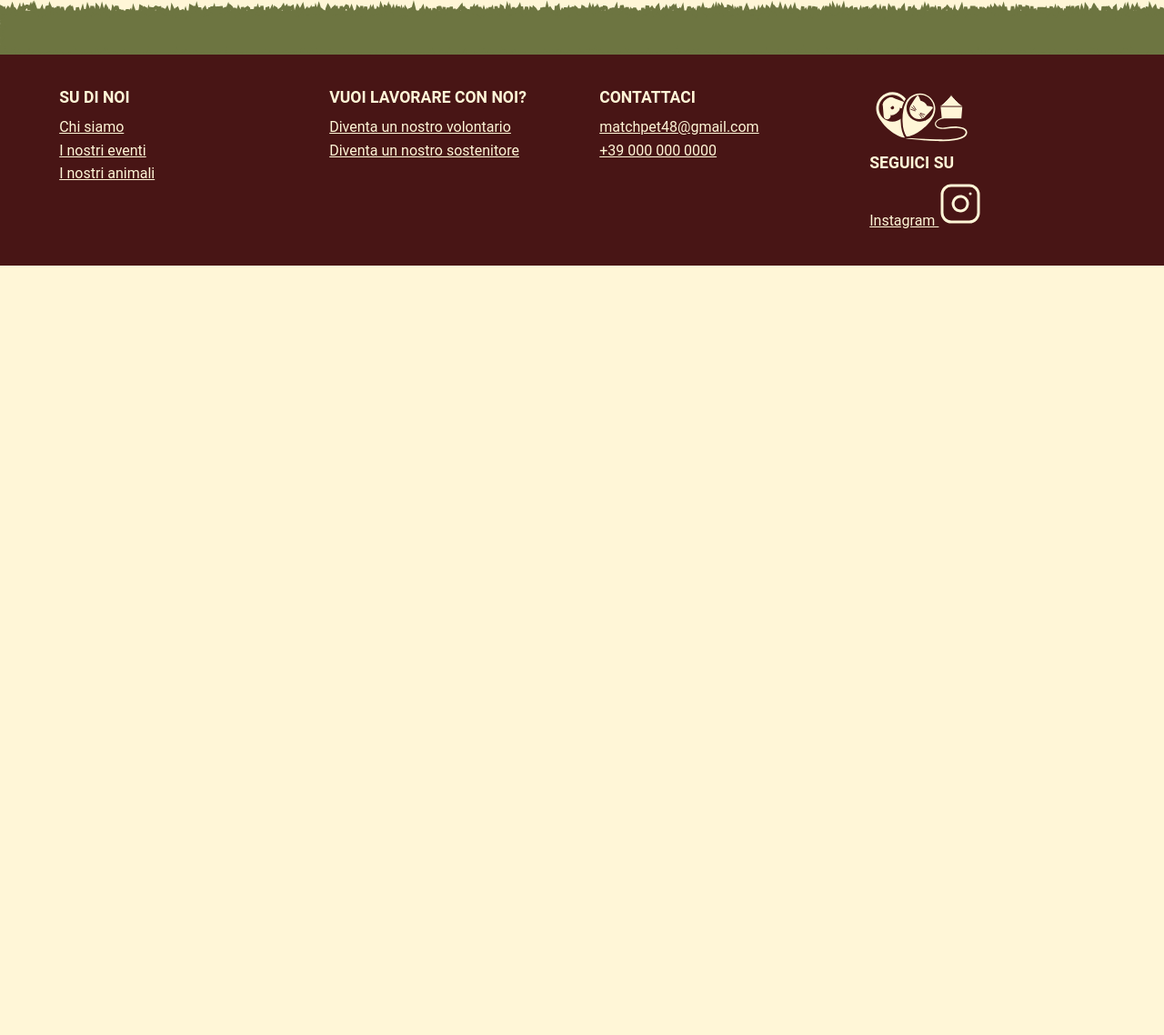
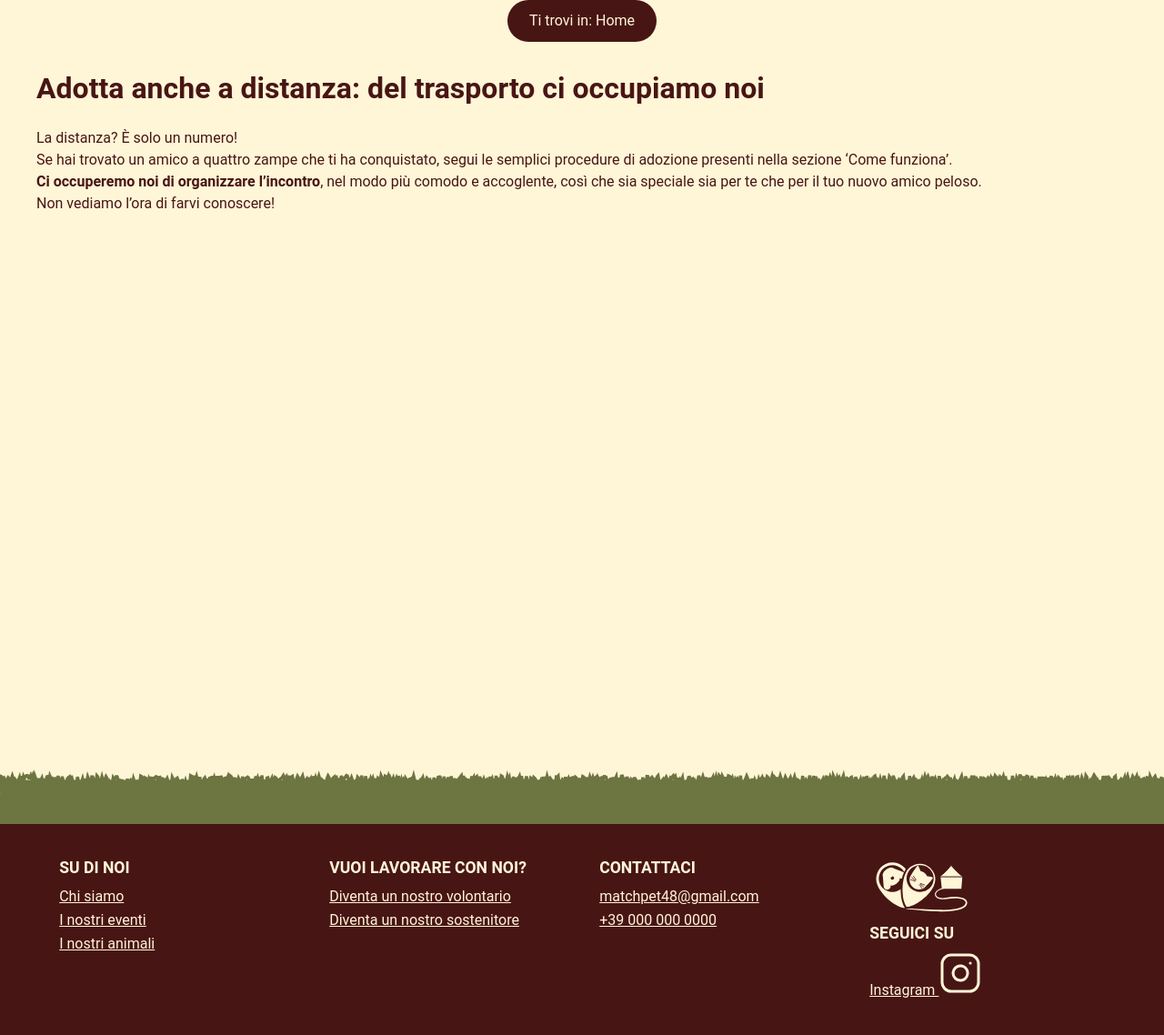
Before and after one commit to AngelaFavaro/PetMatch, a PHP site: page / in a window 1280 px wide. Shown: the part 143-1281 px from the top of the page at 91% size. Before the commit the page ends 435 px from the top, so only its background shows below. Run offline with PHP 8.4, Linux system fonts and the light colour scheme; some web fonts are replaced.

Commit message:
messa una piccola parte di home

```diff
--- a/src/php/index.php
+++ b/src/php/index.php
@@ -13,7 +13,7 @@ $nav = file_get_contents('./src/template/partials/nav.html');
 
 $footer = file_get_contents('./src/template/partials/footer.html');
 
-$breadcrumb = getBreadcrumb('Home', $pagine);
+$breadcrumb = getBreadcrumb('home', $pagine);
 
 $main = file_get_contents('./src/template/main/index.html');
 
--- a/src/template/main/index.html
+++ b/src/template/main/index.html
@@ -0,0 +1,20 @@
+<main id = "content">
+    <div id = "introduction-home">
+        <div class = "column-user">
+            <h1>Adotta anche a distanza:
+                <span id = "subtitle"> del trasporto ci occupiamo noi</span>
+            </h1>
+
+            <a class = "link-into-text" href = "./come-funziona">→ Voglio sapere come funziona</a>
+        </div>
+        <div class = "column-user">
+            <div id = "main-description">
+                    <p>La distanza? È solo un numero!</p>
+                    <p>Se hai trovato un amico a quattro zampe che ti ha conquistato, segui le semplici procedure di adozione presenti nella sezione ‘Come funziona’.</p>
+                    <p><strong>Ci occuperemo noi di organizzare l’incontro</strong>, nel modo più comodo e accoglente, così che sia speciale sia per te che per il tuo nuovo amico peloso.</p>
+                    <p>Non vediamo l’ora di farvi conoscere!</p>
+            </div>
+        </div>
+    </div>
+
+</main>
```
